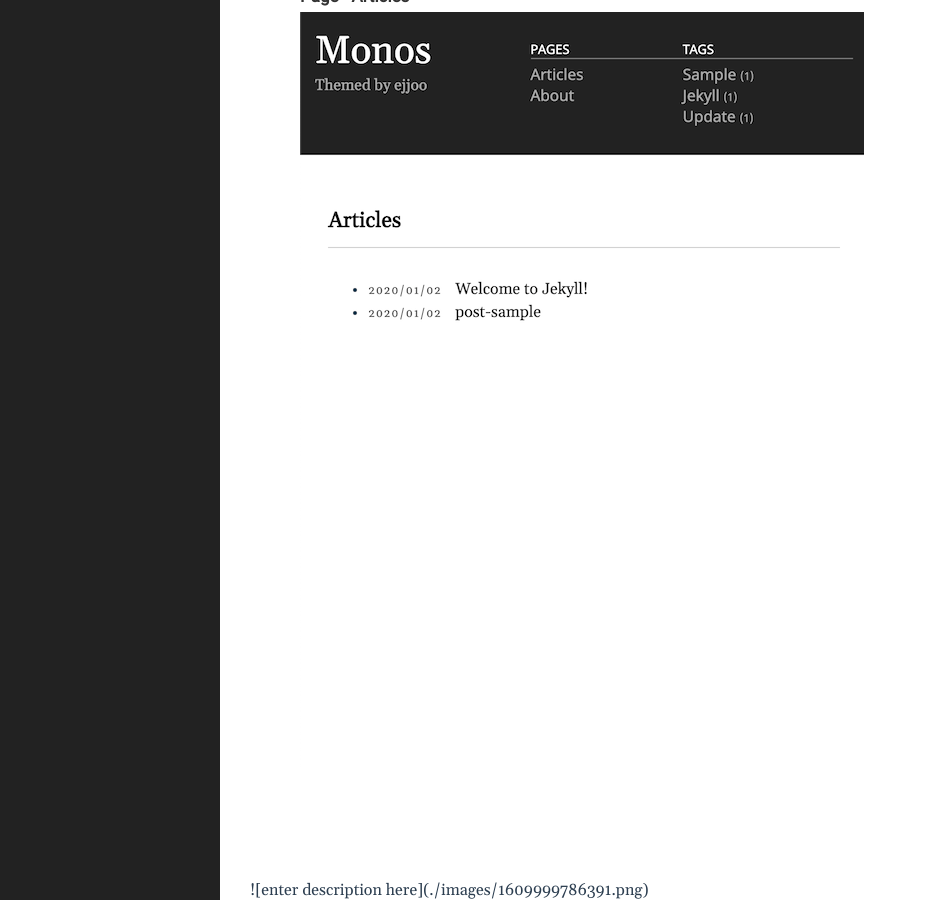
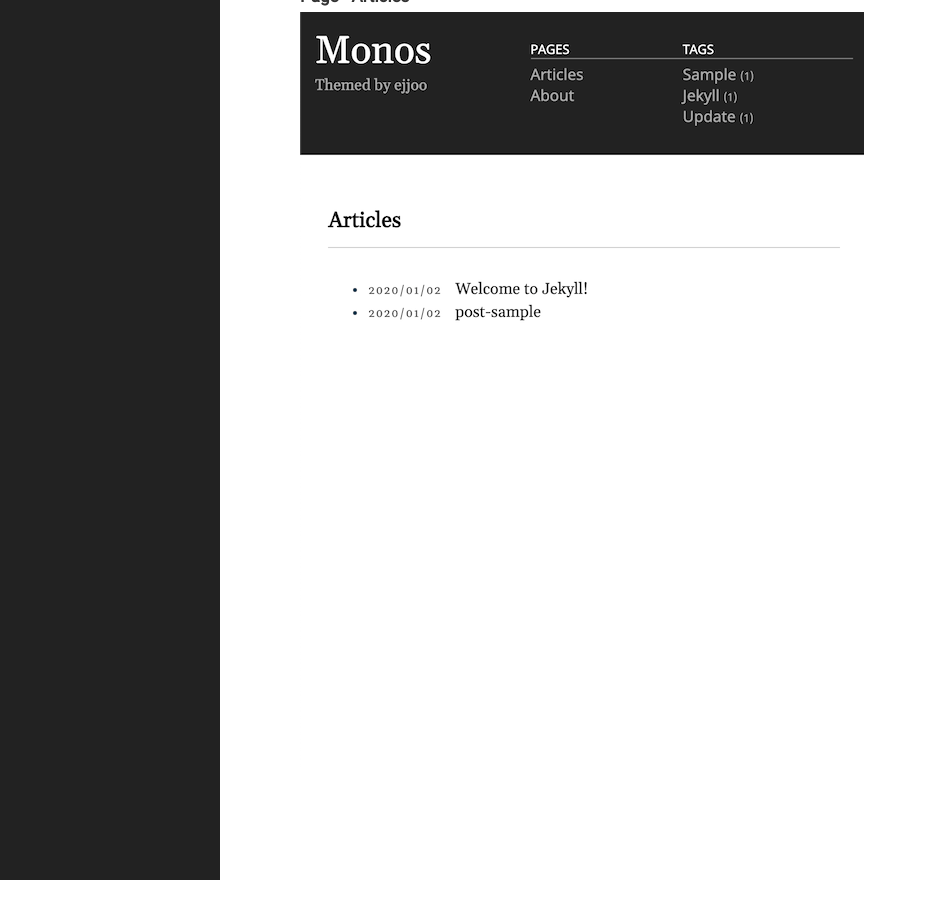
Before and after one commit to RoutineZ/routinez.github.io, a Jekyll site: the page built from README.md, in a window 1280 px wide and 900 px high, scrolled down 3116 px. Shown: the whole window, without its empty margins (0-927 px from the left). Built offline with Jekyll 4.4.1, drawn with Linux system fonts in a browser that asks for light colours.

Commit message:
修改文件: _layouts/page.html

```diff
--- a/_layouts/page.html
+++ b/_layouts/page.html
@@ -2,5 +2,3 @@
 layout: default
 ---
 {% include page.html %}
-
-![enter description here](./images/1609999786391.png)
```
